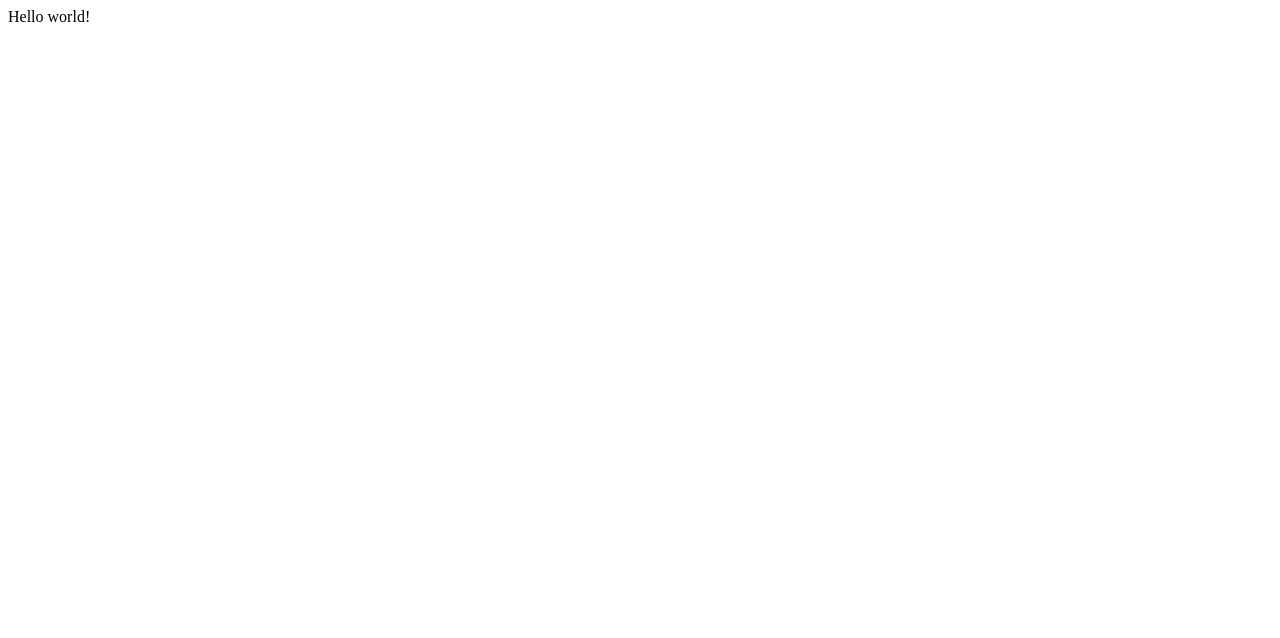
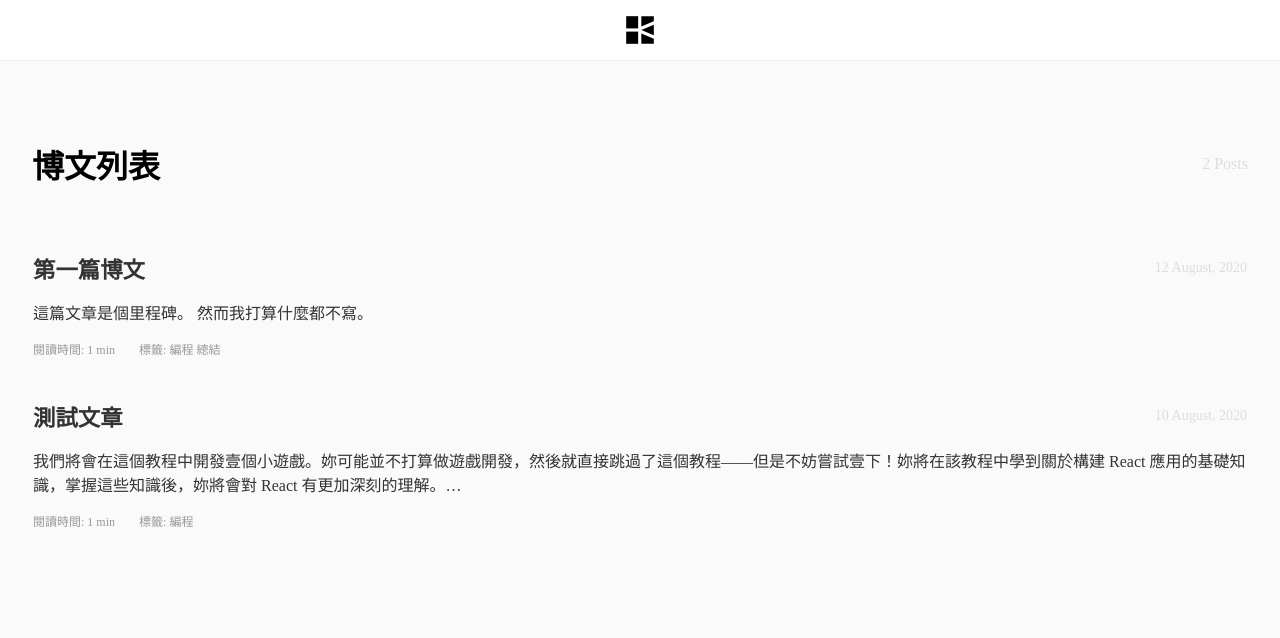
Before and after one commit to Lloyyd-weng/akitya, a Gatsby site: page / in a window 1280 px wide. Built offline with nearby package versions, Linux system fonts and the light colour scheme; Gatsby itself is replaced by a stand-in of ours.

Commit message:
blog v1.0 online

```diff
--- /dev/null
+++ b/gatsby-browser.js
@@ -0,0 +1 @@
+import "./src/styles/global.css"
--- a/gatsby-config.js
+++ b/gatsby-config.js
@@ -5,6 +5,25 @@
  */
 
 module.exports = {
-  /* Your site config here */
-  plugins: [],
+  siteMetadata: {
+    title: `秋茶`,
+  },
+  plugins: [
+    {
+      resolve: `gatsby-source-filesystem`,
+      options: {
+        name: `src`,
+        path: `${__dirname}/src/`,
+      },
+    },
+    {
+      resolve: `gatsby-plugin-web-font-loader`,
+      options: {
+        google: {
+          families: ['Noto Serif TC:400,700']
+        }
+      }
+    },
+    `gatsby-transformer-remark`, // highlight-line
+  ],
 }
--- /dev/null
+++ b/gatsby-node.js
@@ -0,0 +1,42 @@
+const path = require(`path`)
+const { createFilePath } = require(`gatsby-source-filesystem`)
+
+exports.onCreateNode = ({ node, getNode, actions }) => {
+  const { createNodeField } = actions
+  if (node.internal.type === `MarkdownRemark`) {
+    const slug = createFilePath({ node, getNode, basePath: `pages` })
+    createNodeField({
+      node,
+      name: `slug`,
+      value: slug,
+    })
+  }
+}
+
+exports.createPages = async ({ graphql, actions }) => {
+  const { createPage } = actions
+  const result = await graphql(`
+    query {
+      allMarkdownRemark {
+        edges {
+          node {
+            fields {
+              slug
+            }
+          }
+        }
+      }
+    }
+  `)
+  result.data.allMarkdownRemark.edges.forEach(({ node }) => {
+    createPage({
+      path: node.fields.slug,
+      component: path.resolve(`./src/templates/blog-post.jsx`),
+      context: {
+        // Data passed to context is available
+        // in page queries as GraphQL variables.
+        slug: node.fields.slug,
+      },
+    })
+  })
+}
--- a/package.json
+++ b/package.json
@@ -14,7 +14,10 @@
     "test": "echo \"Write tests! -> https://gatsby.dev/unit-testing\" && exit 1"
   },
   "dependencies": {
-    "gatsby": "^2.24.41",
+    "gatsby": "^2.24.42",
+    "gatsby-plugin-web-font-loader": "^1.0.4",
+    "gatsby-source-filesystem": "^2.3.24",
+    "gatsby-transformer-remark": "^2.8.28",
     "react": "^16.12.0",
     "react-dom": "^16.12.0"
   },
--- /dev/null
+++ b/src/components/layout.jsx
@@ -0,0 +1,18 @@
+import React from "react"
+import { Link } from "gatsby"
+import styles from "../components/layout.module.css"
+
+const Header = () => (
+  <div className={styles.header}>
+    <Link to="/" className={styles.logo} />
+  </div>
+)
+
+export default function Layout({ children }) {
+    return (
+        <>
+            <Header></Header>
+            <div className={styles.main}>{children}</div>
+        </>
+    )
+}
--- /dev/null
+++ b/src/components/layout.module.css
@@ -0,0 +1,25 @@
+.header {
+  background-color: #ffffff;
+  height: 60px;
+  border-bottom: 1px solid #EEEEEE;
+  display: flex;
+  flex-wrap: wrap;
+  justify-content: center;
+  align-items: center;
+}
+
+.logo {
+  width: 34px;
+  height: 34px;
+  background-image: url(../images/logo.svg);
+}
+
+.main {
+  padding: 15vh calc( 50vw - 340px );
+}
+
+@media screen and (max-device-width: 800px) {
+  .main {
+    padding: 10vh 1rem;
+  }
+}
--- /dev/null
+++ b/src/pages/blogs/测试文章.md
@@ -0,0 +1,14 @@
+---
+title: "測試文章"
+date: "2020-08-10"
+tags: ["編程"]
+---
+我們將會在這個教程中開發壹個小遊戲。妳可能並不打算做遊戲開發，然後就直接跳過了這個教程——但是不妨嘗試壹下！妳將在該教程中學到關於構建 React 應用的基礎知識，掌握這些知識後，妳將會對 React 有更加深刻的理解。
+
+這篇教程分為以下幾個部分：
+
+- 環境準備是學習該教程的起點。
+- 概覽介紹了 React 的基礎知識：組件、props 和 state。
+- 遊戲完善介紹了在 React 開發過程中最常用的技術。
+- 時間旅行可以讓妳更加深刻地了解 React 的獨特優勢。
+- 妳不必著急壹口氣學完這篇教程的所有內容，盡力就行，哪怕是先學習壹兩節。
--- /dev/null
+++ b/src/pages/blogs/第一篇博文.md
@@ -0,0 +1,8 @@
+---
+title: "第一篇博文"
+date: "2020-08-12"
+tags: ["編程", "總結"]
+---
+這篇文章是個里程碑。
+
+然而我打算什麼都不寫。
--- a/src/pages/index.js
+++ b/src/pages/index.js
@@ -1,5 +1,55 @@
 import React from "react"
+import { Link, graphql } from "gatsby"
+import Layout from "../components/layout"
+import styles from "../pages/index.module.css"
 
-export default function Home() {
-  return <div>Hello world!</div>
+export default function Home({ data }) {
+  return (
+    <Layout>
+      <div className={styles.title}>
+        <h1>
+          博文列表
+        </h1>
+        <span className={styles.blogCount}>{data.allMarkdownRemark.totalCount} Posts</span>
+      </div>
+      {data.allMarkdownRemark.edges.map(({ node }) => (
+        <div key={node.id} className={styles.blogBlock}>
+          <Link to={node.fields.slug} className={styles.link}>
+            <h2 className={styles.blogTitle}>
+              {node.frontmatter.title}{" "}
+              <span className={styles.blogDate}>{node.frontmatter.date}</span>
+            </h2>
+            <p>{node.excerpt}</p>
+            <div className={styles.blogData}>
+              <span>閱讀時間: {node.timeToRead} {node.timeToRead === 1 ? "min" : "mins"}　　</span>
+              <span>標籤: {node.frontmatter.tags.map((e) => (e + " "))} </span>
+            </div>
+          </Link>
+        </div>
+      ))}
+    </Layout>
+  )
 }
+
+export const query = graphql`
+  query {
+    allMarkdownRemark(sort: {order: DESC, fields: frontmatter___date}) {
+      edges {
+        node {
+          id
+          frontmatter {
+            date(formatString: "DD MMMM, YYYY")
+            title
+            tags
+          }
+          fields {
+            slug
+          }
+          excerpt(pruneLength: 116, truncate: true)
+          timeToRead
+        }
+      }
+      totalCount
+    }
+  }
+`
--- /dev/null
+++ b/src/pages/index.module.css
@@ -0,0 +1,70 @@
+h1 {
+  font-size: 2rem;
+  margin: 0;
+}
+
+.title {
+  display: flex;
+  flex-wrap: wrap;
+  justify-content: space-between;
+  align-items: center;
+  margin-bottom: 3rem;
+  padding: 0 1rem;
+}
+
+.blogCount {
+  color: #dddddd;
+  font-size: 1rem;
+}
+
+.link {
+  text-decoration: none;
+  color: #333333;
+}
+
+
+/* about blog list*/
+
+.blogBlock {
+  padding: 1rem;
+  border: 1px solid #fafafa;
+  margin-bottom: 0.5rem;
+}
+
+.blogBlock:hover {
+  border-radius: 20px;
+  background: #ffffff;
+  border: 1px solid rgba(220, 220, 220, 0.4);
+  box-shadow:  0 0 20px -10px rgba(220, 220, 220, 1);
+}
+
+.blogBlock:active {
+  /* for mobile */
+  border-radius: 20px;
+  background: #ffffff;
+  border: 1px solid rgba(220, 220, 220, 0.4);
+  box-shadow:  0 0 20px -10px rgba(220, 220, 220, 1);
+}
+
+.blogTitle {
+  font-size: 1.4rem;
+  display: flex;
+  flex-wrap: wrap;
+  justify-content: space-between;
+  align-items: center;
+}
+
+h2 {
+  margin: 0;
+}
+
+.blogDate {
+  color: #dddddd;
+  font-size: 0.875rem;
+  font-weight: 400;
+}
+
+.blogData {
+  color: #999999;
+  font-size: 0.75rem;
+}
--- /dev/null
+++ b/src/styles/global.css
@@ -0,0 +1,21 @@
+html {
+  background-color: #fafafa;
+  font-size: 16px;
+  font-family: 'Noto Serif TC', serif;
+  font-weight: 400;
+  font-style: normal;
+}
+
+body {
+  margin: 0;
+}
+
+::-moz-selection {
+  color: #fafafa;
+  background: #333333;
+}
+
+::selection {
+  color: #fafafa;
+  background: #333333;
+}
--- /dev/null
+++ b/src/templates/blog-post.module.css
@@ -0,0 +1,25 @@
+.blogTitle {
+  margin-bottom: 1rem;
+}
+
+.publishDate {
+  margin-bottom: 2rem;
+  color: #999999;
+  font-size: 0.875rem;
+}
+
+.blogBody {
+  font-size: 1.3rem;
+  line-height: 2;
+}
+
+@media screen and (max-device-width: 800px) {
+  .main {
+    padding: 0 1rem;
+  }
+
+  .blogBody {
+    font-size: 1rem;
+    line-height: 2;
+  }
+}
```
Also changed, not shown: src/templates/blog-post.jsx (added, +29 -0 lines), src/images/logo-old.svg (added), src/images/logo.svg (added), static/favicon.ico, 1 other file.
